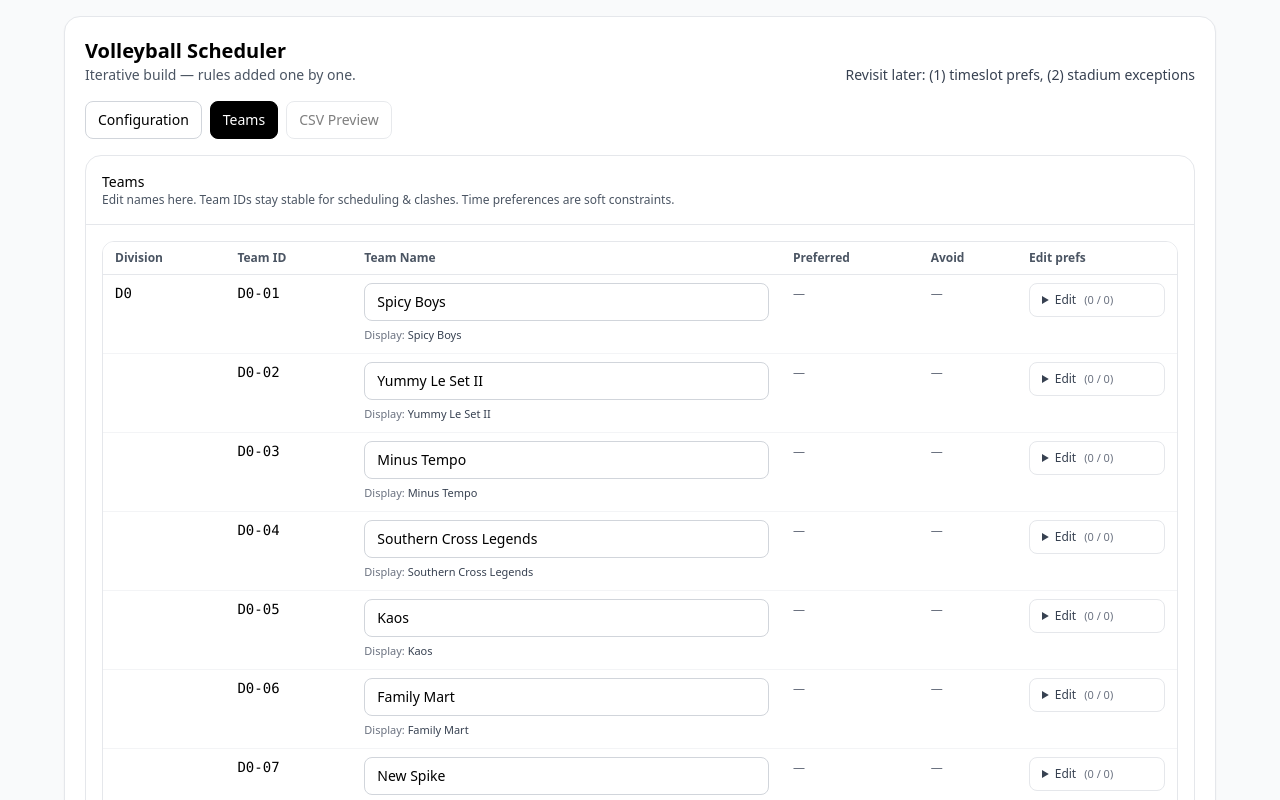
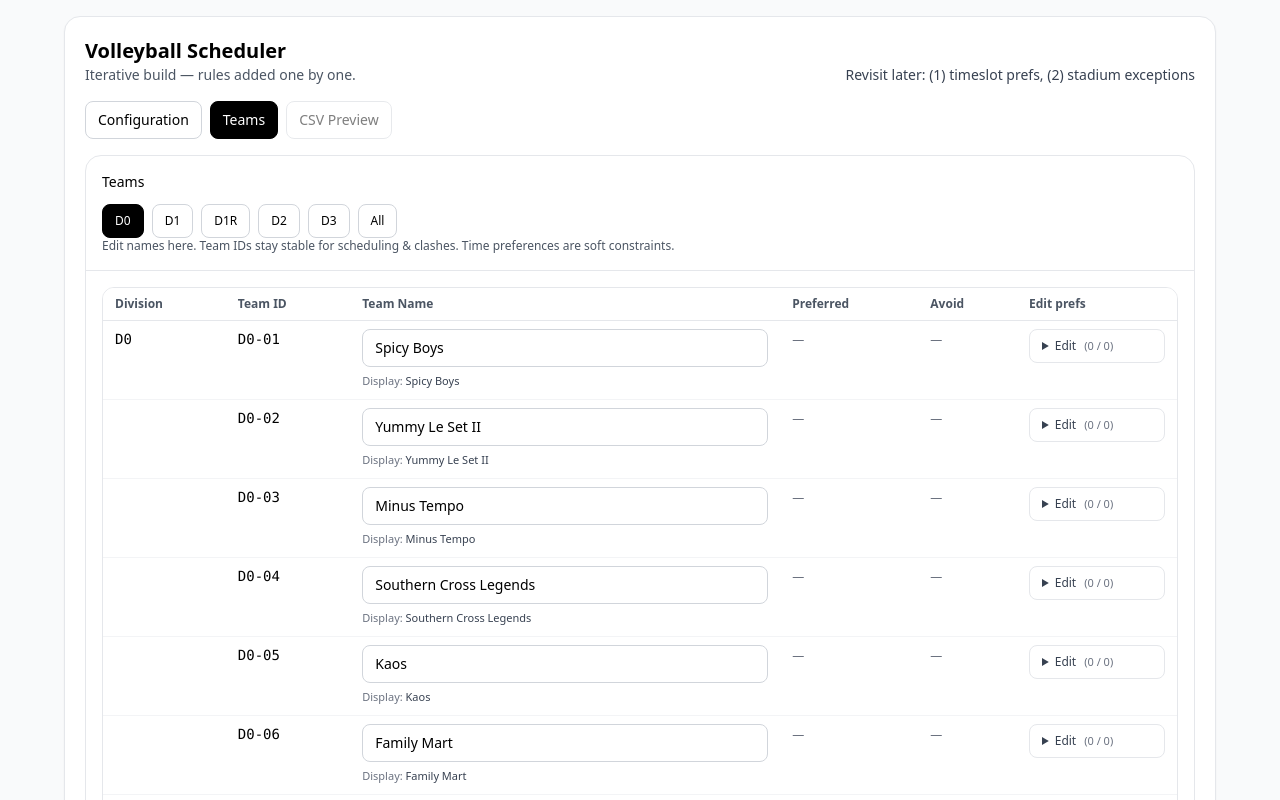
Before and after one commit to WezCode/Volleyball-Scheduler, a React (Vite) app: page / in a window 1280 px wide. Both pictures are taken after a click on the button "Teams". Shown: the top 800 px of the page. Built offline with nearby package versions, Linux system fonts and the light colour scheme.

Commit message:
Teams are now split under divsions for ease of navigating, there is still an ALL button to see them all at once

```diff
--- a/src/ui/TeamsPanel.tsx
+++ b/src/ui/TeamsPanel.tsx
@@ -29,6 +29,23 @@ export function TeamsPanel(props: {
     return entries;
   }, [teamsByDivision]);
 
+  // Default to first division (e.g. "D0") — NOT "All"
+  const [activeDiv, setActiveDiv] = React.useState<string>(() => divisions[0]?.[0] ?? "ALL");
+
+  // Keep activeDiv valid if divisions change dynamically
+  React.useEffect(() => {
+    if (activeDiv === "ALL") return;
+    const divs = new Set(divisions.map(([d]) => d));
+    if (!divs.has(activeDiv)) {
+      setActiveDiv(divisions[0]?.[0] ?? "ALL");
+    }
+  }, [divisions, activeDiv]);
+
+  const tabItems = React.useMemo(() => {
+    const divKeys = divisions.map(([d]) => d);
+    return [...divKeys, "ALL"]; // ✅ All last
+  }, [divisions]);
+
   const toggle = (arr: string[], value: string) =>
     arr.includes(value) ? arr.filter((x) => x !== value) : [...arr, value];
 
@@ -48,10 +65,30 @@ export function TeamsPanel(props: {
     );
   };
 
+  const visibleDivisions =
+  activeDiv === "ALL" ? divisions : divisions.filter(([div]) => div === activeDiv);
+
   return (
     <div className="mt-4 rounded-2xl border border-gray-200 bg-white overflow-hidden">
       <div className="p-4 border-b border-gray-200">
         <div className="text-sm font-medium">Teams</div>
+        <div className="mt-3 flex flex-wrap gap-2">
+          {tabItems.map((key) => (
+            <button
+              key={key}
+              type="button"
+              onClick={() => setActiveDiv(key)}
+              className={`rounded-lg border px-3 py-2 text-xs ${
+                activeDiv === key
+                  ? "bg-black text-white border-black"
+                  : "bg-white border-gray-300 hover:bg-gray-50"
+              }`}
+              title={key === "ALL" ? "Show all divisions" : `Show ${key}`}
+            >
+              {key === "ALL" ? "All" : key}
+            </button>
+          ))}
+        </div>
         <div className="text-xs text-gray-600">
           Edit names here. Team IDs stay stable for scheduling & clashes. Time preferences are soft constraints.
         </div>
@@ -72,7 +109,7 @@ export function TeamsPanel(props: {
             </thead>
 
             <tbody>
-              {divisions.map(([div, ids]) => (
+              {visibleDivisions.map(([div, ids]) => (
                 <React.Fragment key={div}>
                   {ids.map((id, i) => {
                     const pref = teamTimePrefs[id]?.preferred || [];
```
